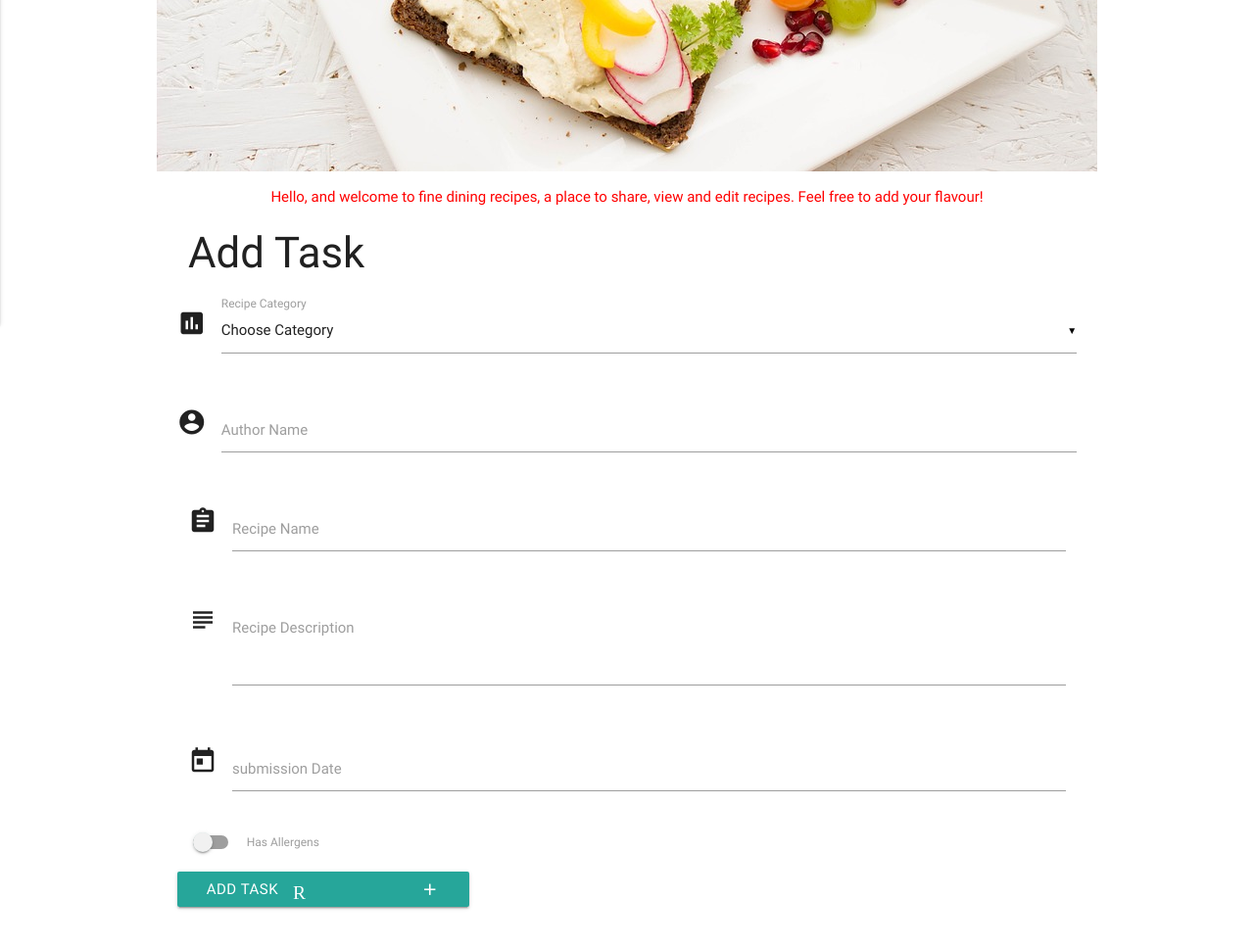
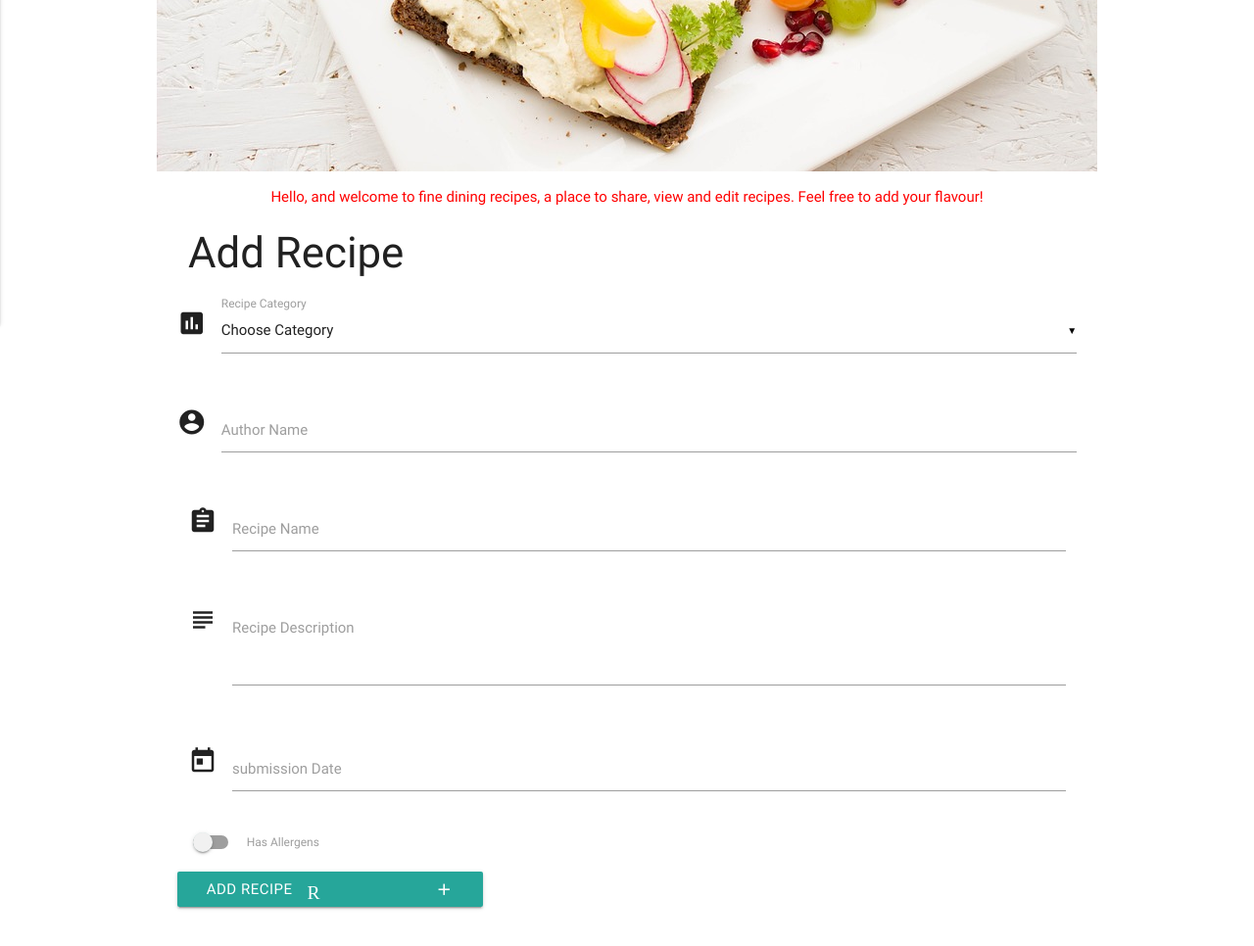
Before and after one commit to vmgwembere/fine-dining-recipes, a Flask app: page / in a window 1280 px wide. Shown: the part 529-1495 px from the top of the page at 98% size. Run offline with Flask 2, Linux system fonts and the light colour scheme; data that the repository does not hold is empty; some libraries are stand-ins or nearby versions.

Commit message:
Made changes to urls and ux names

```diff
--- a/app.py
+++ b/app.py
@@ -12,46 +12,46 @@
 mongo = PyMongo(app)
 
 @app.route('/')
-@app.route('/add_task')
-def add_task():
-    return render_template('addtask.html',
+@app.route('/add_recipe')
+def add_recipe():
+    return render_template('addrecipe.html',
     categories=mongo.db.categories.find())
 
-@app.route('/get_tasks')
-def get_tasks():
-    return render_template("tasks.html",
-    tasks=mongo.db.tasks.find())
+@app.route('/get_recipes')
+def get_recipes():
+    return render_template("recipes.html",
+    recipes=mongo.db.recipes.find())
 
 
-@app.route('/insert_task', methods=['POST'])
-def insert_task():
-    tasks =  mongo.db.tasks
-    tasks.insert_one(request.form.to_dict())
-    return redirect(url_for('get_tasks'))
+@app.route('/insert_recipe', methods=['POST'])
+def insert_recipe():
+    recipes =  mongo.db.recipes
+    recipes.insert_one(request.form.to_dict())
+    return redirect(url_for('get_recipes'))
 
-@app.route('/edit_task/<task_id>')
-def edit_task(task_id):
-    the_task =  mongo.db.tasks.find_one({"_id": ObjectId(task_id)})
+@app.route('/edit_recipe/<recipe_id>')
+def edit_recipe(recipe_id):
+    the_recipe =  mongo.db.recipes.find_one({"_id": ObjectId(recipe_id)})
     all_categories =  mongo.db.categories.find()
-    return render_template('edittask.html', task=the_task, categories=all_categories)
+    return render_template('editrecipe.html', recipe=the_recipe, categories=all_categories)
 
-@app.route('/update_task/<task_id>', methods=["POST"])
-def update_task(task_id):
-    tasks = mongo.db.tasks
-    tasks.update( {'_id': ObjectId(task_id)},
+@app.route('/update_recipe/<recipe_id>', methods=["POST"])
+def update_recipe(recipe_id):
+    recipes = mongo.db.recipes
+    recipes.update( {'_id': ObjectId(recipe_id)},
     {
-        'task_name':request.form.get['task_name'],
+        'recipe_name':request.form.get['recipe_name'],
         'category_name':request.form.get['category_name'],
-        'task_description': request.form.get['task_description'],
+        'recipe_description': request.form.get['recipe_description'],
         'sub_date': request.form.get['sub_date'],
         'has_allergens':request.form.get['has_allergens']
     })
-    return redirect(url_for('get_tasks'))
+    return redirect(url_for('get_recipes'))
 
-@app.route('/delete_task/<task_id>')
-def delete_task(task_id):
-    mongo.db.tasks.remove({'_id': ObjectId(task_id)})
-    return redirect(url_for('get_tasks'))
+@app.route('/delete_recipe/<recipe_id>')
+def delete_recipe(recipe_id):
+    mongo.db.recipes.remove({'_id': ObjectId(recipe_id)})
+    return redirect(url_for('get_recipes'))
 
 @app.route('/get_categories')
 def get_categories():
--- a/templates/addtask.html
+++ b/templates/addrecipe.html
@@ -1,7 +1,8 @@
-{% extends 'base.html' %} {% block content %}
-<h3>Add Task</h3>
+{% extends 'base.html' %}
+{% block content %}
+<h3>Add Recipe</h3>
 <div class="row">
-    <form action="{{ url_for('insert_task') }}" method="POST"  class="col s12">
+    <form action="{{ url_for('insert_recipe') }}" method="POST"  class="col s12">
         <div class="row">
             <div class="row">
                 <div class="input-field col s12">
@@ -24,14 +25,14 @@
           </div>
             <div class="input-field col s12">
                 <i class="material-icons prefix">assignment</i>
-                <input id="task_name" name="task_name" type="text">
+                <input id="recipe_name" name="recipe_name" type="text">
                 <label for="icon_prefix">Recipe Name</label>
             </div>
         </div>
         <div class="row">
             <div class="input-field col s12">
                 <i class="material-icons prefix">subject</i>
-                <textarea name="task_description" id="task_description" class="materialize-textarea"></textarea>
+                <textarea name="recipe_description" id="recipe_description" class="materialize-textarea"></textarea>
                 <label for="icon_telephone">Recipe Description</label>
             </div>
         </div>
@@ -52,7 +53,7 @@
             </div>
         </div>
         <div class="row">
-            <button class="btn waves-effect waves-light" type="submit" name="action">Add Task
+            <button class="btn waves-effect waves-light" type="submit" name="action">Add Recipe
                 <i class="material-icons right">Recipe_add</i>
              </button>
         </div>
--- a/templates/base.html
+++ b/templates/base.html
@@ -11,16 +11,16 @@
     <header>
         <nav>
             <div class="nav-wrapper">
-                <a href="{{url_for('get_tasks')}}" class="brand-logo"><h4 style="font-family:Magneto;">Fine Dining Recipes</h4></a>
+                <a href="{{url_for('get_recipes')}}" class="brand-logo"><h4 style="font-family:Magneto;">Fine Dining Recipes</h4></a>
                 <a href="#" data-activates="mobile-demo" class="button-collapse"><i class="material-icons">menu</i></a>
                 <ul id="nav-mobile" class="right hide-on-med-and-down">
-                    <li><a href="{{url_for('get_tasks')}}">Home</a></li>
-                    <li><a href="{{url_for('add_task')}}">New Recipe</a></li>
+                    <li><a href="{{url_for('get_recipes')}}">Home</a></li>
+                    <li><a href="{{url_for('add_recipe')}}">New Recipe</a></li>
                     <li><a href="{{url_for('get_categories')}}">Manage Categories</a></li>
                 </ul>
                 <ul class="side-nav" id="mobile-demo">
-                    <li><a href="{{url_for('get_tasks')}}">Home</a></li>
-                    <li><a href="{{url_for('add_task')}}">New Recipe</a></li>
+                    <li><a href="{{url_for('get_recipes')}}">Home</a></li>
+                    <li><a href="{{url_for('add_recipe')}}">New Recipe</a></li>
                     <li><a href="{{url_for('get_categories')}}">Manage Categories</a></li>
                 </ul>
             </div>
--- a/templates/categories.html
+++ b/templates/categories.html
@@ -10,7 +10,7 @@
             <div class="collapsible-header">
                 <a href="{{url_for('delete_category', category_id =category._id)}}" class="waves-effect waves-light btn btn_small">Del</a>
                 <a href="{{url_for('edit_category', category_id =category._id)}}" class="waves-effect waves-light btn btn_small blue">Edit</a>
-                <div class=" task_header">
+                <div class=" recipe_header">
                     <strong>{{category.category_name}}</strong>
                 </div>
             </div>
```
Also changed, not shown: templates/editrecipe.html (renamed from templates/edittask.html, +8 -8 lines), templates/recipes.html (renamed from templates/tasks.html, +6 -6 lines), README.md.
